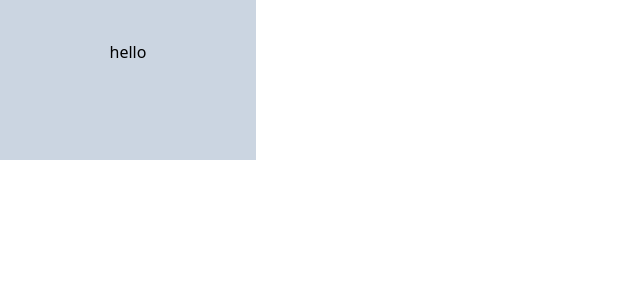
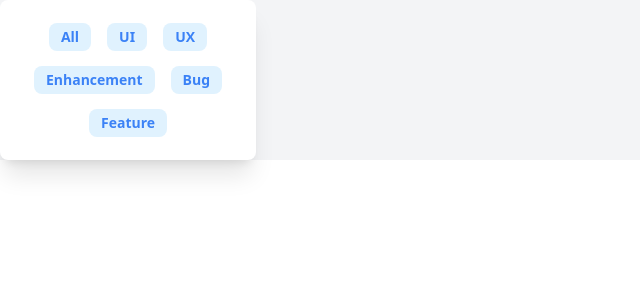
Before and after one commit to sunaycansev/react-product-feedback-app, a React (Create React App) app: page / in a window 1280 px wide. Shown: the top 300 px of the page, without its empty margins (0-640 px from the left). Built offline with nearby package versions, Linux system fonts and the light colour scheme.

Commit message:
add tag component

```diff
--- a/src/App.js
+++ b/src/App.js
@@ -3,7 +3,7 @@ import { Routes, Route } from "react-router-dom";
 import Home from "./Pages/Home/Home";
 function App() {
   return (
-    <div className="App">
+    <div className="App bg-gray-100 h-full">
       <Routes>
         <Route path="/" exact element={<Home />} />
       </Routes>
--- a/src/Components/Tags.js
+++ b/src/Components/Tags.js
@@ -1,7 +1,18 @@
 import React from "react";
 
 function Tags() {
-  return <div className="w-64 h-40 bg-slate-300 p-10">hello</div>;
+  const categories = ["All", "UI", "UX", "Enhancement", "Bug", "Feature"];
+  return (
+    <div className="w-64 h-40 bg-white p-4 shadow-xl rounded-lg flex justify-start">
+      <div className="flex flex-wrap justify-center items-center">
+        {categories.map((category) => (
+          <button className="p-0.5 px-3 rounded-lg bg-sky-100 mx-2 my-1 text-sm text-blue-500 font-bold h-7 hover:bg-blue-200 hover:cursor-pointer ease-in-out duration-300">
+            {category}
+          </button>
+        ))}
+      </div>
+    </div>
+  );
 }
 
 export default Tags;
```
